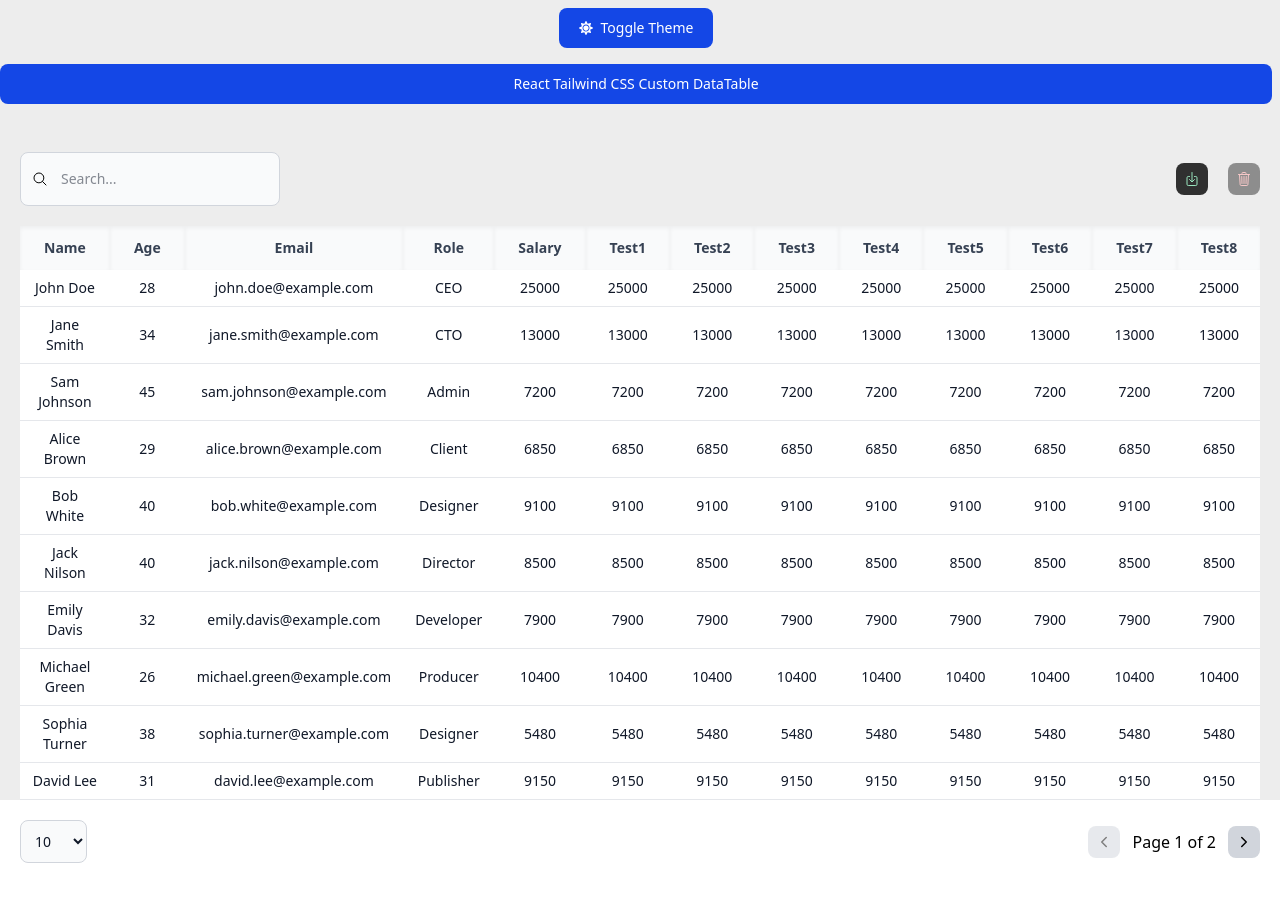
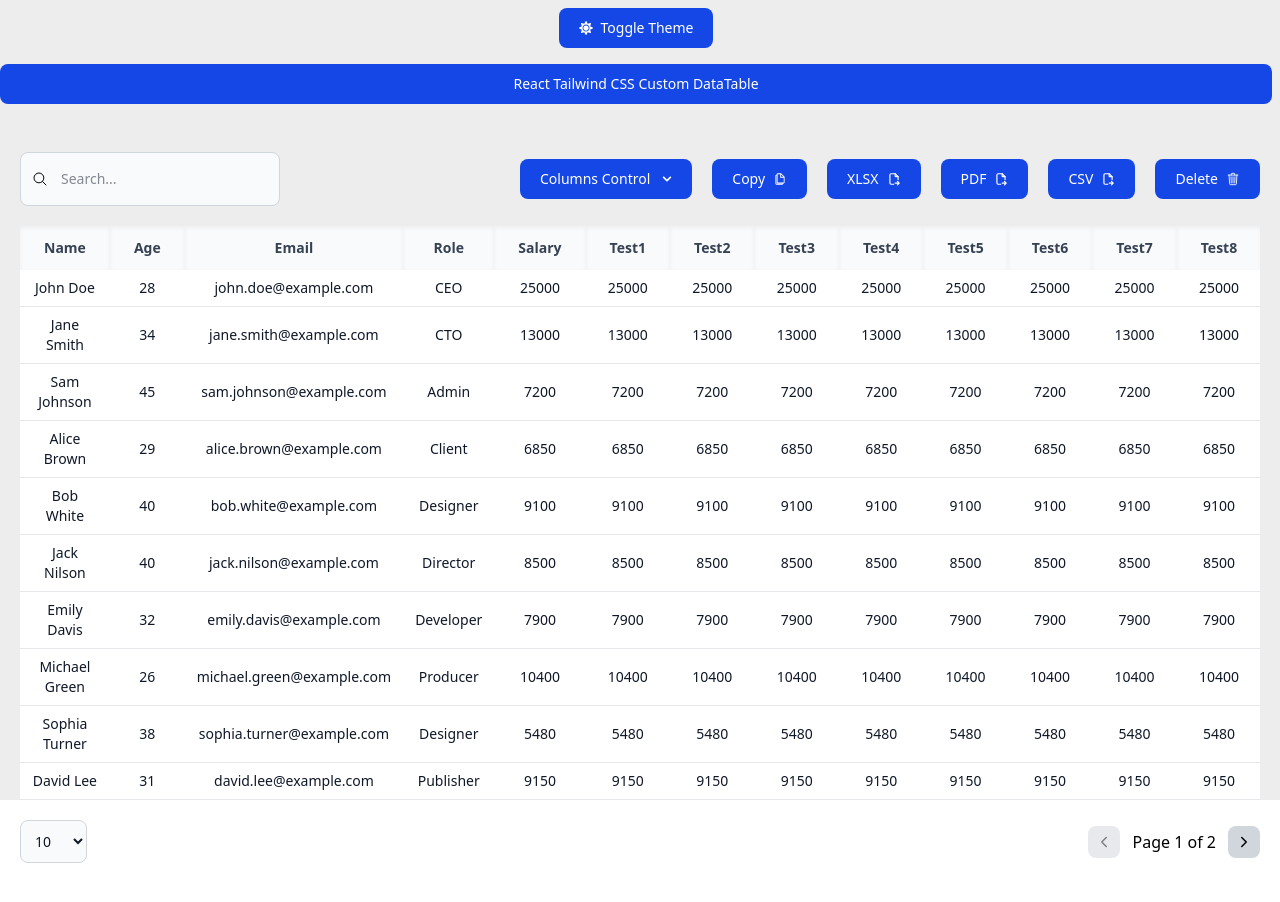
Before and after one commit to maakbarofficial/React-TailwindCSS-Custom-DataTable, a React (Vite) app: page / in a window 1280 px wide. Built offline with nearby package versions, Linux system fonts and the light colour scheme.

Commit message:
Add Column Control Module, Update Controls, Fix UI and Update Styles

```diff
--- a/src/App.jsx
+++ b/src/App.jsx
@@ -19,7 +19,7 @@ function App() {
         <h1>React Tailwind CSS Custom DataTable</h1>
       </div>
       <div className="p-5">
-        <DataTable data={data} searchBar={true} pagination={true} removableRows={true} excelExport={true} pageSizeControl={true} />
+        <DataTable data={data} removableColumns={true} searchBar={true} pagination={true} removableRows={true} excelExport={true} pageSizeControl={true} />
       </div>
     </div>
   )
--- a/src/DataTable.jsx
+++ b/src/DataTable.jsx
@@ -1,4 +1,4 @@
-import React, { useState, useMemo } from "react";
+import React, { useState, useMemo, useRef, useEffect } from "react";
 import * as XLSX from "xlsx";
 import {
     IoCaretDownOutline,
@@ -9,23 +9,75 @@ import {
     IoSearchOutline,
     IoTrashOutline,
 } from "react-icons/io5";
+import { FaChevronDown, FaChevronUp } from "react-icons/fa";
+import { TbFileExport } from "react-icons/tb";
+import { IoMdCopy } from "react-icons/io";
 
 const DataTable = ({
     data,
     searchBar = false,
     excelExport = false,
+    pdfExport = true,
+    csvExport = true,
     pagination = false,
     removableRows = false,
     pageSizeControl = false,
+    removableColumns = false,
+    copyRows = true,
 }) => {
     const columns = Object.keys(data);
-    const rowCount = Math.max(...columns.map((column) => data[column].values.length));
+    const rowCount = Math.max(
+        ...columns.map((column) => data[column].values.length)
+    );
+
+    const removableColumnsDropdownRef = useRef(null);
 
     const [searchTerm, setSearchTerm] = useState("");
     const [currentPage, setCurrentPage] = useState(0);
     const [sortConfig, setSortConfig] = useState(null);
     const [pageSize, setPageSize] = useState(10);
     const [selectedRows, setSelectedRows] = useState([]);
+    const [selectedColumns, setSelectedColumns] = useState([]);
+    const [isRemovableColumnsDropdownOpen, setIsRemovableColumnsDropdownOpen] =
+        useState(false);
+
+    const [columnVisibility, setColumnVisibility] = useState(
+        columns.reduce((acc, column) => {
+            acc[column] = true; // All columns are visible by default
+            return acc;
+        }, {})
+    );
+
+    const handleColumnVisibilityChange = (column) => {
+        setColumnVisibility((prev) => ({
+            ...prev,
+            [column]: !prev[column], // Toggle the visibility
+        }));
+    };
+
+    const handleClickOutsideRemovableColumnsDropdown = (event) => {
+        if (
+            removableColumnsDropdownRef.current &&
+            !removableColumnsDropdownRef.current.contains(event.target)
+        ) {
+            setIsRemovableColumnsDropdownOpen(false);
+        }
+    };
+
+    useEffect(() => {
+        console.log("useEffect", columns);
+
+        document.addEventListener(
+            "mousedown",
+            handleClickOutsideRemovableColumnsDropdown
+        );
+        return () => {
+            document.removeEventListener(
+                "mousedown",
+                handleClickOutsideRemovableColumnsDropdown
+            );
+        };
+    }, []);
 
     const handleSearch = (event) => {
         setSearchTerm(event.target.value);
@@ -148,36 +200,115 @@ const DataTable = ({
                             />
                         </div>
                     </div>
-
                 ) : (
                     <div></div>
                 )}
 
                 <div className="flex items-center gap-5">
+                    {removableColumns && (
+                        <div
+                            className="relative inline-block"
+                            ref={removableColumnsDropdownRef}
+                        >
+                            <button
+                                onClick={() =>
+                                    setIsRemovableColumnsDropdownOpen(
+                                        !isRemovableColumnsDropdownOpen
+                                    )
+                                }
+                                className="cursor-pointer text-white bg-blue-700 hover:bg-blue-800 focus:ring-4 focus:outline-none focus:ring-blue-300 font-medium rounded-lg text-sm px-5 py-2.5 text-center inline-flex items-center dark:bg-blue-600 dark:hover:bg-blue-700 dark:focus:ring-blue-800"
+                                type="button"
+                            >
+                                Columns Control
+                                <div className="w-2.5 h-2.5 ms-3">
+                                    {isRemovableColumnsDropdownOpen ? (
+                                        <FaChevronUp size={10} />
+                                    ) : (
+                                        <FaChevronDown size={10} />
+                                    )}
+                                </div>
+                            </button>
+
+                            {/* Dropdown menu */}
+                            {isRemovableColumnsDropdownOpen && (
+                                <div
+                                    className="absolute z-10 bg-white divide-y divide-gray-100 rounded-lg shadow-lg dark:bg-gray-700 dark:divide-gray-600 w-max"
+                                    style={{ top: "100%", left: 0 }}
+                                >
+                                    <ul className="p-3 space-y-1 text-xs text-gray-700 dark:text-gray-200 grid grid-cols-2 gap-x-4">
+                                        {columns.map((column, index) => (
+                                            <li key={index}>
+                                                <div className="flex p-2 rounded-sm hover:bg-gray-100 dark:hover:bg-gray-600">
+                                                    <div className="flex items-center h-5">
+                                                        <input
+                                                            type="checkbox"
+                                                            checked={columnVisibility[column]}
+                                                            onChange={() =>
+                                                                handleColumnVisibilityChange(column)
+                                                            }
+                                                            className="cursor-pointer w-3 h-3 text-blue-600 bg-gray-100 border-gray-300 rounded-sm focus:ring-blue-500 dark:focus:ring-blue-600 dark:ring-offset-gray-700 dark:focus:ring-offset-gray-700 focus:ring-2 dark:bg-gray-600 dark:border-gray-500"
+                                                        />
+                                                    </div>
+                                                    <div className="ms-2 text-xs">
+                                                        <label className="font-medium text-gray-900 dark:text-gray-300">
+                                                            <div>{column}</div>
+                                                        </label>
+                                                    </div>
+                                                </div>
+                                            </li>
+                                        ))}
+                                    </ul>
+                                </div>
+                            )}
+                        </div>
+                    )}
+                    {copyRows && (
+                        <button
+                            onClick={() => console.log("Copied", selectedRows)}
+                            className="cursor-pointer flex justify-center items-center gap-2 text-white bg-blue-700 hover:bg-blue-800 focus:ring-4 focus:ring-blue-300 font-medium rounded-lg text-sm px-5 py-2.5 dark:bg-blue-600 dark:hover:bg-blue-700 focus:outline-none dark:focus:ring-blue-800"
+                        >
+                            Copy
+                            <IoMdCopy />
+                        </button>
+                    )}
                     {excelExport && (
                         <button
                             onClick={exportToExcel}
-                            className="rounded-lg bg-[#303030] p-2"
+                            className="cursor-pointer flex justify-center items-center gap-2 text-white bg-blue-700 hover:bg-blue-800 focus:ring-4 focus:ring-blue-300 font-medium rounded-lg text-sm px-5 py-2.5 dark:bg-blue-600 dark:hover:bg-blue-700 focus:outline-none dark:focus:ring-blue-800"
                         >
-                            <IoDownloadOutline
-                                width={"26px"}
-                                height={"26px"}
-                                className={"!text-[#99e5be] cursor-pointer"}
-                            />
+                            XLSX
+                            <TbFileExport />
+                        </button>
+                    )}
+                    {pdfExport && (
+                        <button
+                            onClick={() => console.log("Export to PDF")}
+                            className="cursor-pointer flex justify-center items-center gap-2 text-white bg-blue-700 hover:bg-blue-800 focus:ring-4 focus:ring-blue-300 font-medium rounded-lg text-sm px-5 py-2.5 dark:bg-blue-600 dark:hover:bg-blue-700 focus:outline-none dark:focus:ring-blue-800"
+                        >
+                            PDF
+                            <TbFileExport />
+                        </button>
+                    )}
+                    {csvExport && (
+                        <button
+                            onClick={() => console.log("Export to CSV")}
+                            className="cursor-pointer flex justify-center items-center gap-2 text-white bg-blue-700 hover:bg-blue-800 focus:ring-4 focus:ring-blue-300 font-medium rounded-lg text-sm px-5 py-2.5 dark:bg-blue-600 dark:hover:bg-blue-700 focus:outline-none dark:focus:ring-blue-800"
+                        >
+                            CSV
+                            <TbFileExport />
                         </button>
                     )}
                     {removableRows && (
                         <button
                             onClick={handleDeleteSelectedRows}
                             disabled={selectedRows.length === 0}
-                            className="rounded-lg bg-[#303030] p-2 disabled:opacity-50"
+                            className="cursor-pointer flex justify-center items-center gap-2 text-white bg-blue-700 hover:bg-blue-800 focus:ring-4 focus:ring-blue-300 font-medium rounded-lg text-sm px-5 py-2.5 dark:bg-blue-600 dark:hover:bg-blue-700 focus:outline-none dark:focus:ring-blue-800"
                         >
+                            Delete
                             <IoTrashOutline
-                                width={"26px"}
-                                height={"26px"}
                                 className={`${selectedRows.length === 0
-                                    ? "cursor-default !text-red-300"
-                                    : "cursor-pointer !text-red-400"
+                                    ? "cursor-default"
+                                    : "cursor-pointer text-red-200"
                                     }`}
                             />
                         </button>
@@ -188,10 +319,14 @@ const DataTable = ({
                 <table className="w-full text-sm text-left rtl:text-right text-gray-500 dark:text-gray-400">
                     <thead className="text-gray-700 Capatalize bg-gray-50 dark:bg-gray-700 dark:text-gray-400">
                         <tr>
-                            <th className="hidden px-6 py-3" scope="col">Actions</th>
+                            <th className="hidden px-6 py-3" scope="col">
+                                Actions
+                            </th>
                             {/* Index Column (Can be used for Testing) */}
                             {/* <th className="font-medium text-gray-300 text-[16px] pl-5">#</th> */}
-                            {columns.map((column, index) => (
+                            {columns.map(
+                                (column, index) =>
+                                    columnVisibility[column] && (
                                         <th
                                             key={index}
                                             onClick={() => handleSort(column)}
@@ -213,7 +348,8 @@ const DataTable = ({
                                                 )}
                                             </div>
                                         </th>
-                            ))}
+                                    )
+                            )}
                         </tr>
                     </thead>
                     <tbody className="text-center">
@@ -249,6 +385,7 @@ const DataTable = ({
                                             : `${value}`;
 
                                     return (
+                                        columnVisibility[column] && (
                                             <td
                                                 key={index}
                                                 className={`${classNames}`}
@@ -262,6 +399,7 @@ const DataTable = ({
                                                             : "false"}
                                                 </div>
                                             </td>
+                                        )
                                     );
                                 })}
                             </tr>
```
Lines whose indentation alone changed are shown as unchanged.
